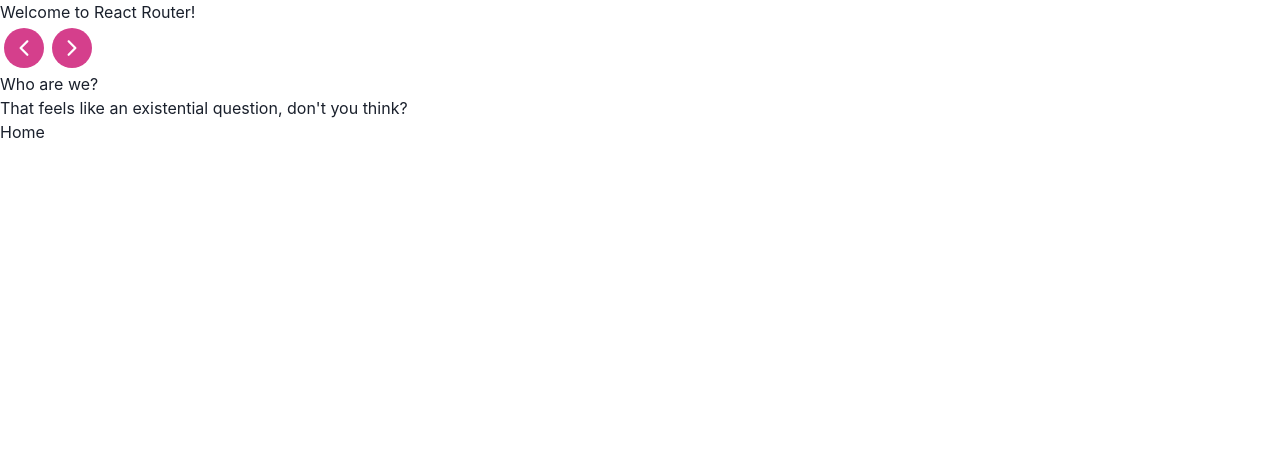
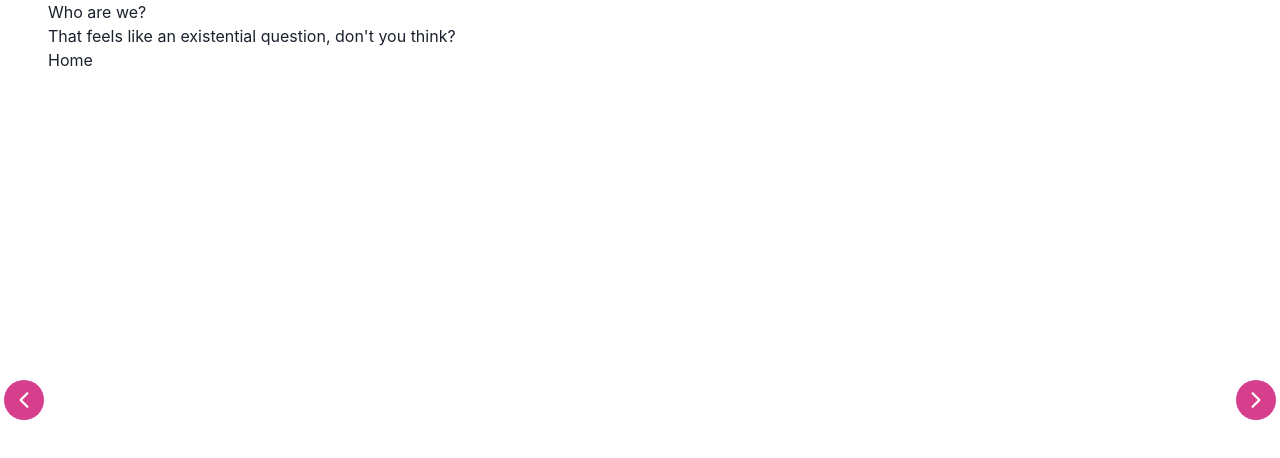
Before and after one commit to zonbitamago/lt-template-2022-spring, a React (Vite) app: page /lt-template-2022-spring/about in a window 1280 px wide. Shown: the top 458 px of the page. Built offline with nearby package versions, Linux system fonts and the light colour scheme.

Commit message:
add recoil state

```diff
--- a/package.json
+++ b/package.json
@@ -16,7 +16,8 @@
     "react": "^17.0.2",
     "react-dom": "^17.0.2",
     "react-icons": "^4.3.1",
-    "react-router-dom": "6"
+    "react-router-dom": "6",
+    "recoil": "^0.6.1"
   },
   "devDependencies": {
     "@types/react": "^17.0.33",
--- a/src/App.tsx
+++ b/src/App.tsx
@@ -4,9 +4,7 @@
 
 function App() {
   return (
-    <div className="App">
-      <h1>Welcome to React Router!</h1>
-
+    <div>
       <Routes>
         <Route path="/" element={<Home />} />
         <Route path="about" element={<About />} />
--- a/src/components/Layout.tsx
+++ b/src/components/Layout.tsx
@@ -1,9 +1,14 @@
-import { IconButton } from "@chakra-ui/react";
+import { Center, Grid, IconButton } from "@chakra-ui/react";
 import { motion } from "framer-motion";
-import React from "react";
+import React, { useState } from "react";
 import { IoIosArrowBack, IoIosArrowForward } from "react-icons/io";
+import { useNavigate } from "react-router-dom";
+import { useRecoilState } from "recoil";
+import { isPageForwardState } from "../recoil/isPageForwardStateAtom";
 
 const Layout: React.FC = ({ children }) => {
+  const navigate = useNavigate();
+  const [isPageForward, setIsPageForward] = useRecoilState(isPageForwardState);
   return (
     <div>
       <motion.div
@@ -12,17 +17,19 @@
           opacity: 1,
         }}
         initial={{
-          x: 100,
+          x: isPageForward ? 100 : -100,
           opacity: 0,
         }}
         exit={{
-          x: -100,
+          x: isPageForward ? -100 : 100,
           opacity: 0,
         }}
         transition={{
           duration: 0.2,
         }}
       >
+        <Grid templateColumns={"48px 1fr 48px"} height="100vh">
+          <Center>
             <IconButton
               aria-label="back"
               icon={<IoIosArrowBack size="1.5em" />}
@@ -30,7 +37,16 @@
               borderRadius={"50%"}
               p="1"
               m="1"
+              width={"32px"}
+              height={"40px"}
+              onClick={() => {
+                setIsPageForward(false);
+                navigate("/");
+              }}
             />
+          </Center>
+          <div>{children}</div>
+          <Center>
             <IconButton
               aria-label="forward"
               icon={<IoIosArrowForward size="1.5em" />}
@@ -38,8 +54,15 @@
               borderRadius={"50%"}
               p="1"
               m="1"
+              width={"32px"}
+              height={"40px"}
+              onClick={() => {
+                setIsPageForward(true);
+                navigate("/about");
+              }}
             />
-        {children}
+          </Center>
+        </Grid>
       </motion.div>
     </div>
   );
--- a/src/main.tsx
+++ b/src/main.tsx
@@ -2,16 +2,19 @@
 import React from "react";
 import ReactDOM from "react-dom";
 import { BrowserRouter } from "react-router-dom";
+import { RecoilRoot } from "recoil";
 import App from "./App";
 import "./index.css";
 
 ReactDOM.render(
   <React.StrictMode>
-    <ChakraProvider>
-      <BrowserRouter basename="/lt-template-2022-spring">
-        <App />
-      </BrowserRouter>
-    </ChakraProvider>
+    <RecoilRoot>
+      <ChakraProvider>
+        <BrowserRouter basename="/lt-template-2022-spring">
+          <App />
+        </BrowserRouter>
+      </ChakraProvider>
+    </RecoilRoot>
   </React.StrictMode>,
   document.getElementById("root")
 );
--- /dev/null
+++ b/src/recoil/isPageForwardStateAtom.ts
@@ -0,0 +1,6 @@
+import { atom } from "recoil";
+
+export const isPageForwardState = atom({
+  key: "isPageForwardState",
+  default: true,
+});
```
Also changed, not shown: 1 other file (tests, documents, lock files or other folders). Lines whose indentation alone changed are shown as unchanged.
